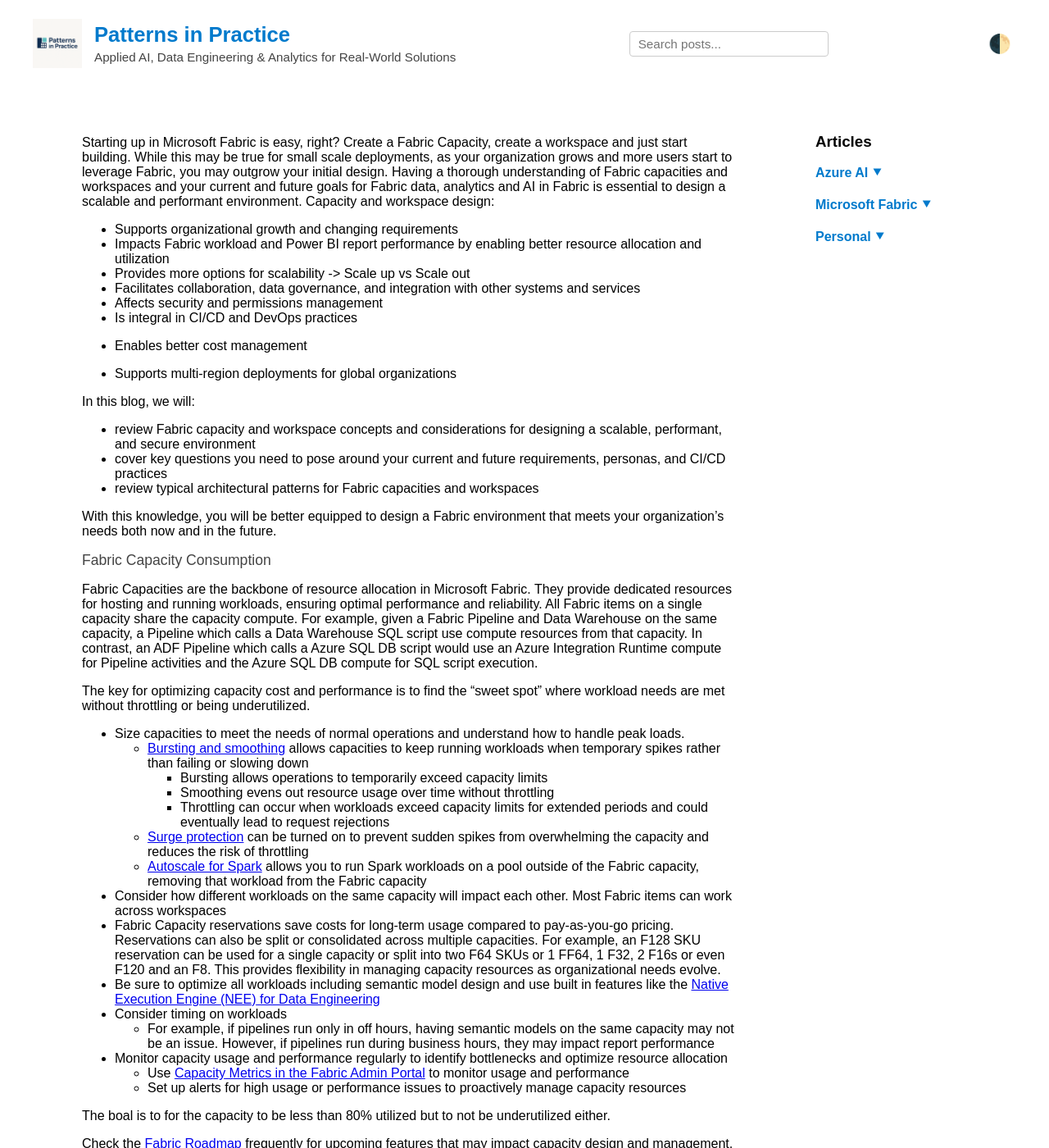
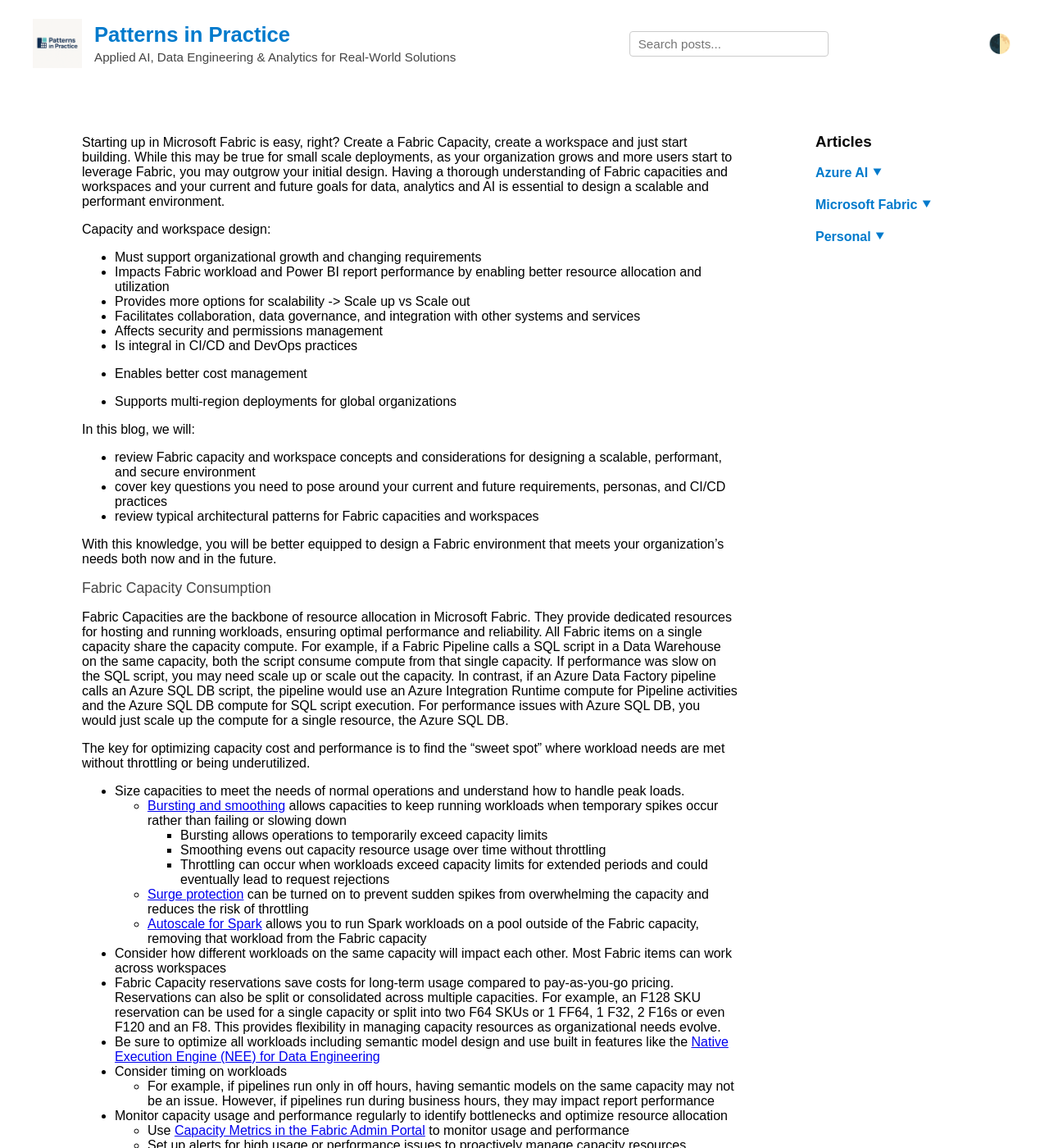
Before and after one commit to jehayesms/jean-hayes-ai-analytics, a Jekyll site: the page built from _posts/2025-12-22-capacity-ws-design.md, in a window 1280 px wide and 1400 px high. Shown: the whole window at 82% size. Built offline with Jekyll 4.4.1, drawn with Linux system fonts in a browser that asks for light colours; our own code applies the rules of GitHub Pages for plain Markdown files; comment, search, counter and statistics services are not loaded; some of the changed text lies outside the part shown.

Commit message:
Fix paragraph

```diff
--- a/_posts/2025-12-22-capacity-ws-design.md
+++ b/_posts/2025-12-22-capacity-ws-design.md
@@ -4,12 +4,15 @@
 subtitle: "Design for performance and scalability"
 date: 2025-10-21
 categories: [Microsoft Fabric]
-image: assets/images/fabric-cap-ws/fabric-cap-ws-01.png
+image: /assets/images/fabric-cap-ws/fabric-cap-ws-01.png
 image_caption: ""
 ---
-Starting up in Microsoft Fabric is easy, right? Create a Fabric Capacity, create a workspace and just start building. While this may be true for small scale deployments, as your organization grows and more users start to leverage Fabric, you may outgrow your initial design. Having a thorough understanding of Fabric capacities and workspaces and your current and future goals for Fabric data, analytics and AI in Fabric is essential to design a scalable and performant environment. Capacity and workspace design:
 
-- Supports organizational growth and changing requirements
+Starting up in Microsoft Fabric is easy, right? Create a Fabric Capacity, create a workspace and just start building. While this may be true for small scale deployments, as your organization grows and more users start to leverage Fabric, you may outgrow your initial design. Having a thorough understanding of Fabric capacities and workspaces and your current and future goals for data, analytics and AI is essential to design a scalable and performant environment.
+
+Capacity and workspace design:
+
+- Must support organizational growth and changing requirements
 - Impacts Fabric workload and Power BI report performance by enabling better resource allocation and utilization
 - Provides more options for scalability -> Scale up vs Scale out
 - Facilitates collaboration, data governance, and integration with other systems and services
@@ -29,14 +32,14 @@
 
 ## Fabric Capacity Consumption
 
-Fabric Capacities are the backbone of resource allocation in Microsoft Fabric. They provide dedicated resources for hosting and running workloads, ensuring optimal performance and reliability. All Fabric items on a single capacity share the capacity compute. For example, given a Fabric Pipeline and Data Warehouse on the same capacity, a Pipeline which calls a Data Warehouse SQL script use compute resources from that capacity. In contrast, an ADF Pipeline which calls a Azure SQL DB script would use an Azure Integration Runtime compute for Pipeline activities and the Azure SQL DB compute for SQL script execution.
+Fabric Capacities are the backbone of resource allocation in Microsoft Fabric. They provide dedicated resources for hosting and running workloads, ensuring optimal performance and reliability. All Fabric items on a single capacity share the capacity compute. For example, if a Fabric Pipeline calls a SQL script in a Data Warehouse on the same capacity, both the script consume compute from that single capacity. If performance was slow on the SQL script, you may need scale up or scale out the capacity. In contrast, if an Azure Data Factory pipeline calls an Azure SQL DB script, the pipeline would use an Azure Integration Runtime compute for Pipeline activities and the Azure SQL DB compute for SQL script execution. For performance issues with Azure SQL DB, you would just scale up the compute for a single resource, the Azure SQL DB.
 
 The key for optimizing capacity cost and performance is to find the "sweet spot" where workload needs are met without throttling or being underutilized.
 
 - Size capacities to meet the needs of normal operations and understand how to handle peak loads.
-  - [Bursting and smoothing](https://learn.microsoft.com/en-us/fabric/enterprise/throttling) allows capacities to keep running workloads when temporary spikes rather than failing or slowing down
+  - [Bursting and smoothing](https://learn.microsoft.com/en-us/fabric/enterprise/throttling) allows capacities to keep running workloads when temporary spikes occur rather than failing or slowing down
     - Bursting allows operations to temporarily exceed capacity limits
-    - Smoothing evens out resource usage over time without throttling
+    - Smoothing evens out capacity resource usage over time without throttling
     - Throttling can occur when workloads exceed capacity limits for extended periods and could eventually lead to request rejections
   - [Surge protection](https://learn.microsoft.com/en-us/fabric/enterprise/surge-protection) can be turned on to prevent sudden spikes from overwhelming the capacity and reduces the risk of throttling
   - [Autoscale for Spark](https://learn.microsoft.com/en-us/fabric/data-engineering/autoscale-billing-for-spark-overview) allows you to run Spark workloads on a pool outside of the Fabric capacity, removing that workload from the Fabric capacity
@@ -49,15 +52,16 @@
   - Use [Capacity Metrics in the Fabric Admin Portal](https://learn.microsoft.com/en-us/fabric/enterprise/capacity-metrics) to monitor usage and performance
   - Set up alerts for high usage or performance issues to proactively manage capacity resources
 
-The boal is to for the capacity to be less than 80% utilized but to not be underutilized either.
+The goal is to for the capacity to be less than 80% utilized but to not be underutilized either.
 
-Check the [Fabric Roadmap](https://roadmap.fabric.microsoft.com/?product=administration%2Cgovernanceandsecurity) frequently for upcoming features that may impact capacity design and management, such as new Fabric capacity overage billing, due for public preview in Q1 2026.
+Check the [Fabric Roadmap](https://roadmap.fabric.microsoft.com/?product=administration%2Cgovernanceandsecurity) frequently for upcoming features that may impact capacity management, such as Fabric capacity overage billing, due for public preview in Q1 2026.
 
 ## Workspace Design Considerations
 Workspaces in Microsoft Fabric are logical containers for organizing and managing your data, analytics, and AI assets. They provide a way to group related items together, control access and permissions, and facilitate collaboration among team members. When designing workspaces, consider the following:
 
 - Workspaces can easily be moved between capacities **in the same region**
   - So even though you may start with a single capacity, consider organizing your workloads into workspaces that may benefit from running on a new capacity in the future. A great example is having reports and semantic models in separate workspaces, both for performance, security, and data governance
+  - If you need to support multi-regions, you will need separate capacities and workspaces in each region. You cannot simply move a workspace to a capacity in a different region - you would need to recreate the workspace and its contents in the new region
 - Limit access to given workspaces
   - Use Power BI Apps to share reports and dashboards without giving them access to the workspace itself
   - Assign item level access to Fabric items such as a Lakehouse or Semantic model rather than giving access to the entire workspace
```
